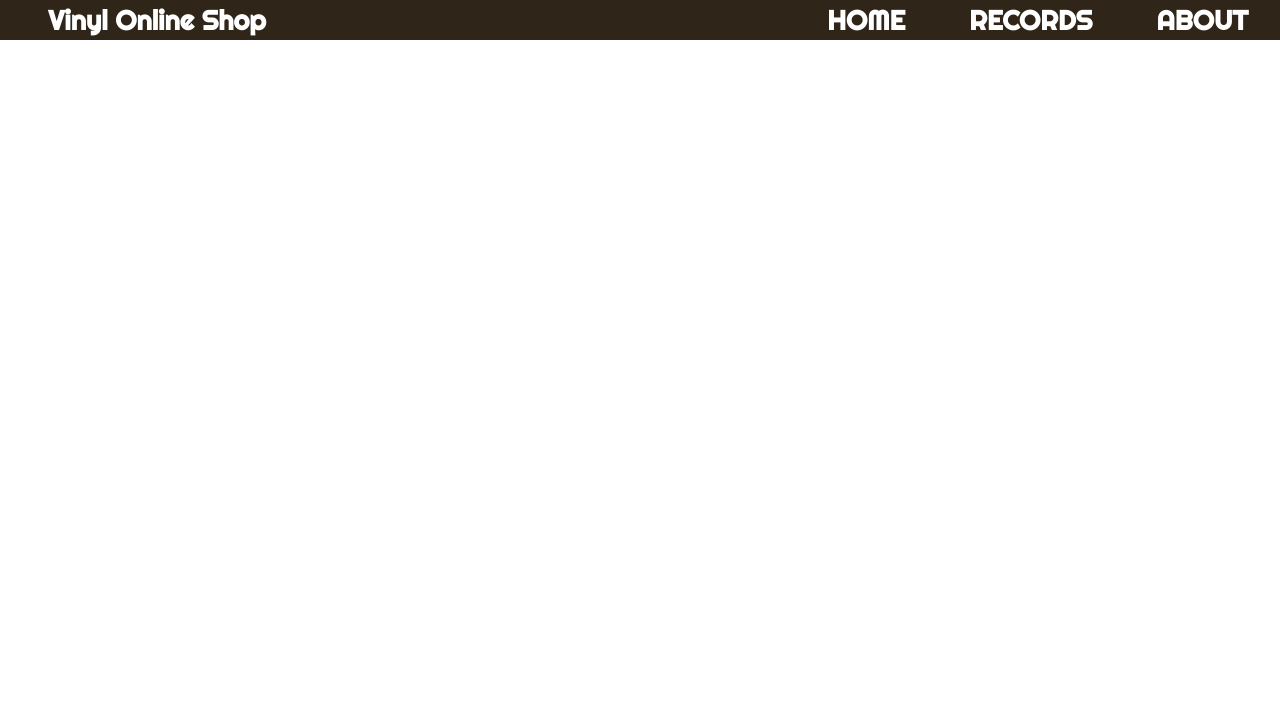
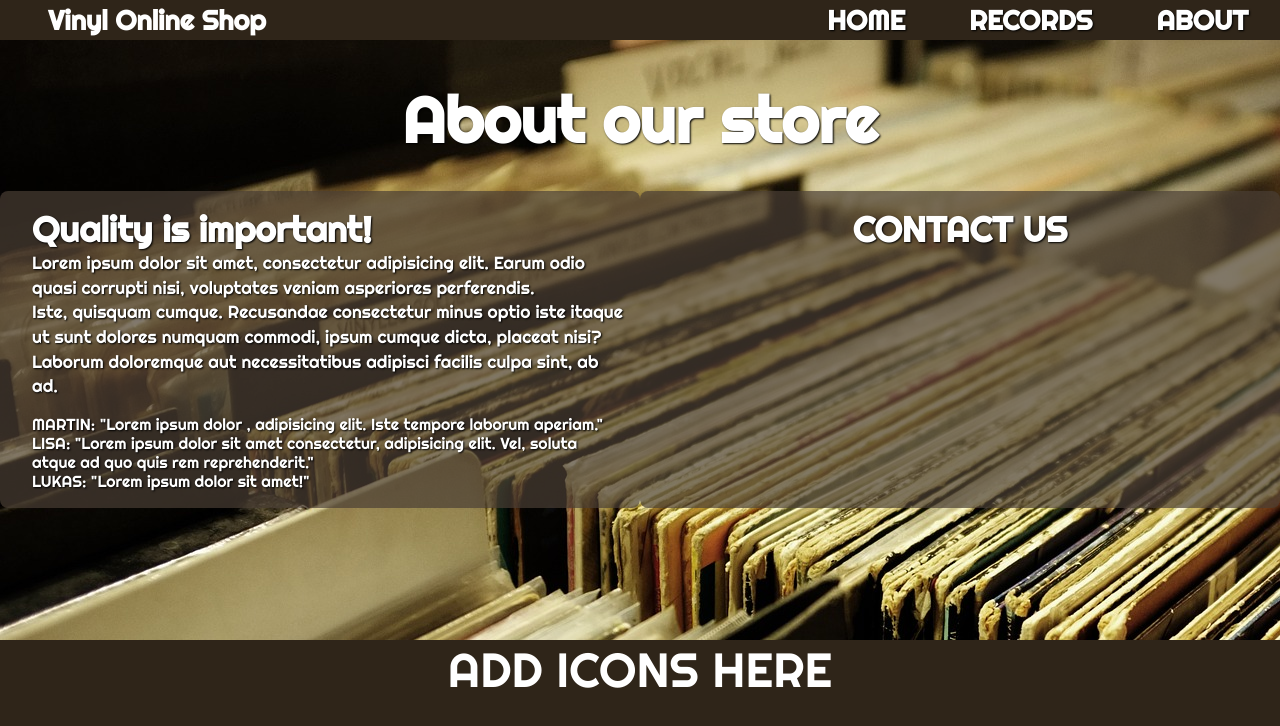
Before and after one commit to kevSchmidt/react--vinyl-store, a React (Create React App) app: page /about in a window 1280 px wide. Shown: the top 726 px of the page. Built offline with nearby package versions, Linux system fonts and the light colour scheme.

Commit message:
started about section

```diff
--- a/src/App.js
+++ b/src/App.js
@@ -31,9 +31,7 @@ export default class App extends Component {
             )}
           />
 
-          <Route path="/about" component={About}>
-            <About name="Kevin" />
-          </Route>
+          <Route path="/about" component={About} />
 
           <Route
             path={() => "/main" || "/admin" || "/any-other-word"}
--- a/src/components/about/About.component.jsx
+++ b/src/components/about/About.component.jsx
@@ -5,7 +5,41 @@ import "./About.styles.scss";
 const About = () => {
   return (
     <React.Fragment>
-      <h1 className="section-title">ABOUT US</h1>
+      <section
+        className="about"
+        style={{ background: "url(./images/vinyl-bg.jpg)" }}
+      >
+        <h1 className="about__title">About our store</h1>
+        <div className="about-flex-container">
+          <div className="about__info">
+            <h2 className="about__info--title">Quality is important!</h2>
+            <p className="about__info--text">
+              Lorem ipsum dolor sit amet, consectetur adipisicing elit. Earum
+              odio quasi corrupti nisi, voluptates veniam asperiores
+              perferendis. <br />
+              Iste, quisquam cumque. Recusandae consectetur minus optio iste
+              itaque ut sunt dolores numquam commodi, ipsum cumque dicta,
+              placeat nisi? Laborum doloremque aut necessitatibus adipisci
+              facilis culpa sint, ab ad.
+            </p>
+            <div className="about__info--review">
+              MARTIN: "Lorem ipsum dolor , adipisicing elit. Iste tempore
+              laborum aperiam." <br />
+              LISA: "Lorem ipsum dolor sit amet consectetur, adipisicing elit.
+              Vel, soluta atque ad quo quis rem reprehenderit." <br />
+              LUKAS: "Lorem ipsum dolor sit amet!"
+            </div>
+          </div>
+
+          <div className="about__contact">
+            <h2 className="about__contact--title">CONTACT US</h2>
+          </div>
+        </div>
+
+        <div className="about__social-media">
+          <p>ADD ICONS HERE</p>
+        </div>
+      </section>
     </React.Fragment>
   );
 };
--- a/src/components/about/About.styles.scss
+++ b/src/components/about/About.styles.scss
@@ -0,0 +1,71 @@
+.about {
+  padding: 5rem 0;
+  height: 100vh;
+
+  &-flex-container {
+    display: flex;
+    justify-content: space-evenly;
+  }
+
+  &__title {
+    margin-bottom: 2rem;
+    font-size: 4rem;
+    text-align: center;
+    color: #fff;
+    text-shadow: 1px 1px 2px black;
+  }
+
+  &__info {
+    color: #fff;
+    padding: 1rem;
+    width: 40rem;
+    background: #4a3f35b0;
+    border-radius: 8px;
+
+    &--title {
+      padding-left: 1rem;
+      font-size: 2.2rem;
+      text-shadow: 1px 1px 2px black;
+    }
+
+    &--text {
+      margin-bottom: 1rem;
+      font-size: 1.1rem;
+      padding-left: 1rem;
+      text-shadow: 1px 1px 2px black;
+      line-height: 140%;
+    }
+
+    &--review {
+      padding-left: 1rem;
+      text-shadow: 1px 1px 2px black;
+      line-height: 120%;
+    }
+  }
+
+  &__contact {
+    color: #fff;
+    width: 40rem;
+
+    background: #4a3f35b0;
+    border-radius: 8px;
+
+    &--title {
+      padding: 1rem;
+      font-size: 2.2rem;
+      text-shadow: 1px 1px 2px black;
+      text-align: center;
+    }
+  }
+
+  &__social-media {
+    position: fixed;
+    bottom: 0;
+    width: 100%;
+    height: 20vh;
+    font-size: 3rem;
+    text-align: center;
+    color: #fff;
+    background: #2f2519;
+  }
+}
--- a/src/components/menu/Menu.styles.scss
+++ b/src/components/menu/Menu.styles.scss
@@ -14,6 +14,7 @@ nav {
     margin: 0 2rem;
     list-style: none;
     color: #fff;
+    text-shadow: 1px 1px 2px black;
     transition: color 0.4s;
 
     &:hover {
--- a/src/components/product/Product.component.jsx
+++ b/src/components/product/Product.component.jsx
@@ -18,7 +18,6 @@ const Product = (props) => {
 
   return (
     <React.Fragment>
-      <h1 className="section-title">RECORDS </h1>
       <div className="product">{items}</div>
     </React.Fragment>
   );
--- a/src/components/product/Product.styles.scss
+++ b/src/components/product/Product.styles.scss
@@ -1,4 +1,5 @@
 .product {
+  padding-top: 2.5rem;
   display: flex;
   flex-wrap: wrap;
   justify-content: space-evenly;
--- a/src/scss/main.scss
+++ b/src/scss/main.scss
@@ -5,8 +5,3 @@
   text-decoration: none;
   font-family: "Righteous", cursive;
 }
-
-.section-title {
-  text-align: center;
-  background: #a1a1a1;
-}
```
